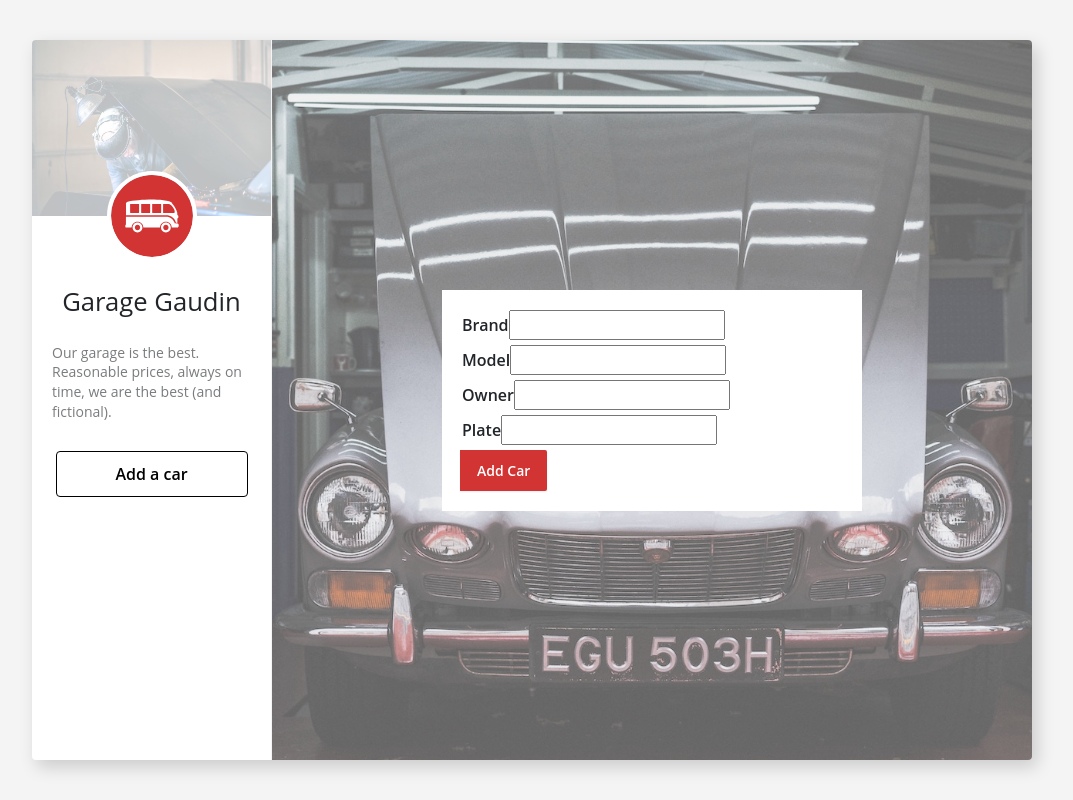
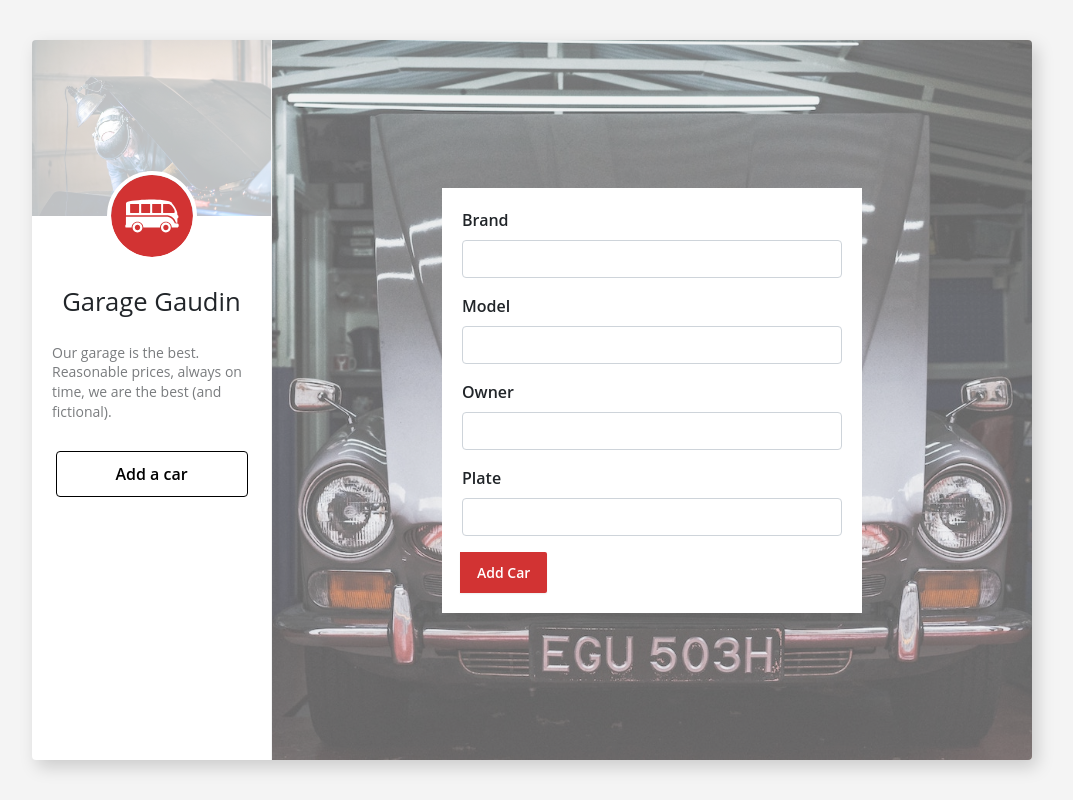
Before and after one commit to nskibiak/react-garage-redux, a React (Create React App) app: page / in a window 1280 px wide. Shown: the whole page, without its empty margins (108-1181 px from the left). Built offline with nearby package versions, Linux system fonts and the light colour scheme.

Commit message:
updated form with bootstrap styling

```diff
--- a/src/containers/car_form.jsx
+++ b/src/containers/car_form.jsx
@@ -26,21 +26,21 @@ let CarForm = props => {
 
   return (
     <form onSubmit={handleSubmit}>
-      <div>
+      <div className="form-group">
         <label htmlFor="brand">Brand</label>
-        <Field name="brand" component="input" type="text" />
+        <Field className="form-control" name="brand" component="input" type="text" />
       </div>
-      <div>
+      <div className="form-group">
         <label htmlFor="model">Model</label>
-        <Field name="model" component="input" type="text" />
+        <Field className="form-control" name="model" component="input" type="text" />
       </div>
-      <div>
+      <div className="form-group">
         <label htmlFor="owner">Owner</label>
-        <Field name="owner" component="input" type="text" />
+        <Field className="form-control" name="owner" component="input" type="text" />
       </div>
-      <div>
+      <div className="form-group">
         <label htmlFor="plate">Plate</label>
-        <Field name="plate" component="input" type="text" />
+        <Field className="form-control" name="plate" component="input" type="text" />
       </div>
       <button type="submit">Add Car</button>
     </form>
```
